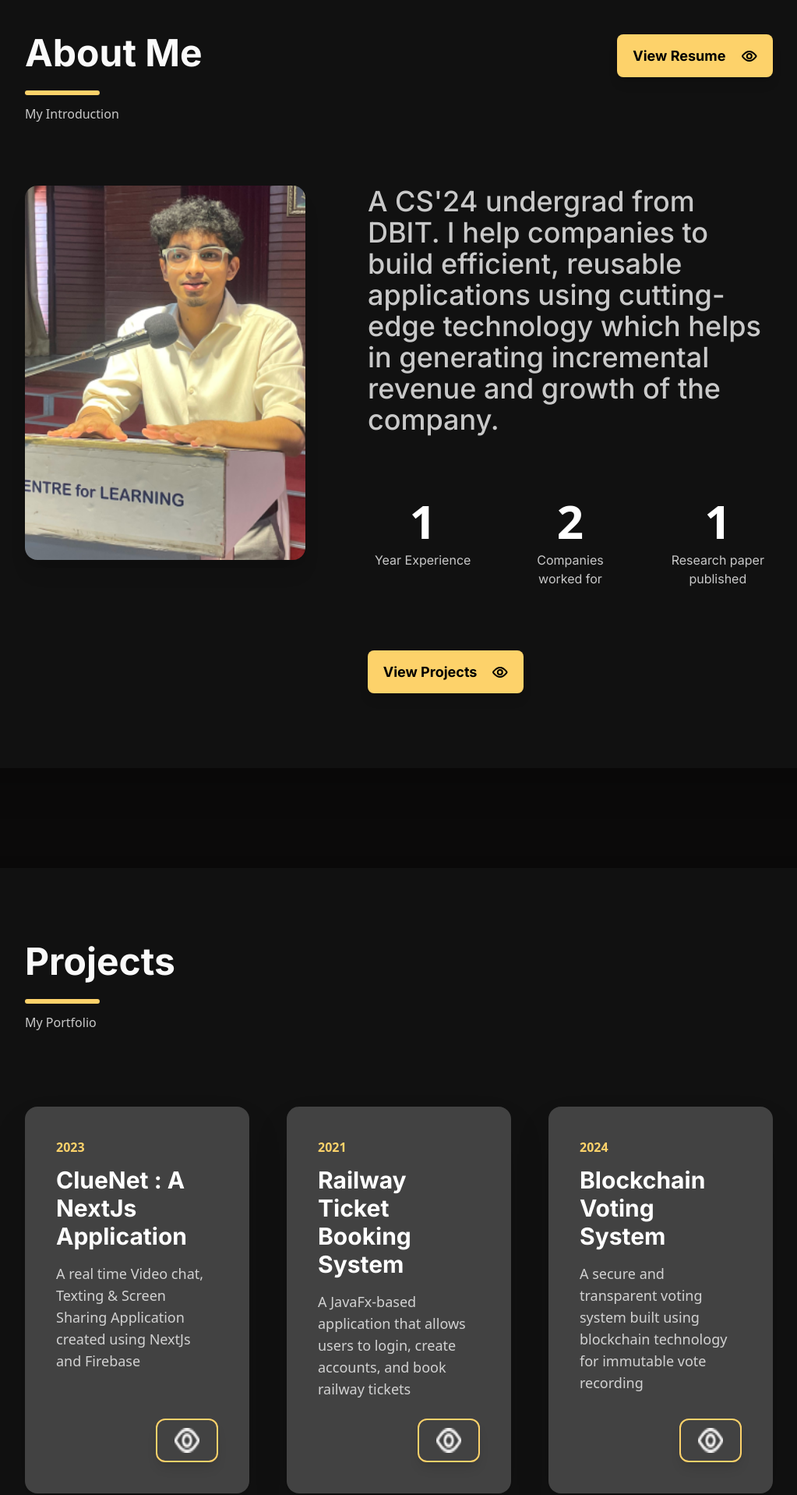
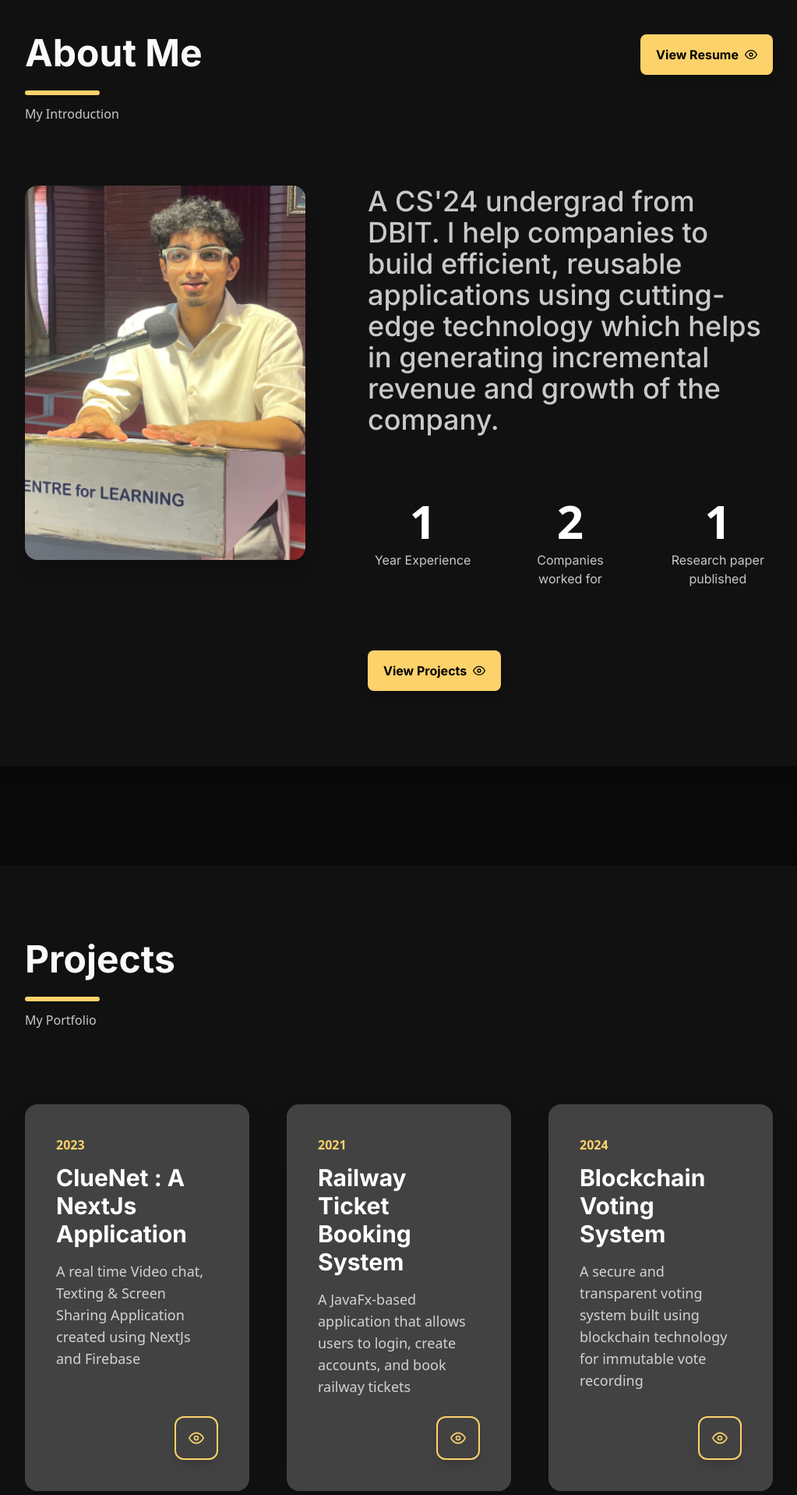
Before and after one commit to KevinGeejo/Portfolio_React, a React (Create React App) app: page / in a window 1280 px wide. Shown: the part 880-2797 px from the top of the page at 78% size, without its empty margins (128-1151 px from the left). Built offline with nearby package versions, Linux system fonts and the light colour scheme; the HTML template or start-up script is replaced by a standard one.

Commit message:
mobile refactor #2
bim bam boom

```diff
--- a/src/components/About.jsx
+++ b/src/components/About.jsx
@@ -19,32 +19,30 @@ const About = () => {
               My Introduction
             </p>
           </div>
+          <div className="flex justify-center sm:justify-end w-full sm:w-auto">
             <a
               target="_blank"
               rel="noopener noreferrer"
               href="https://drive.google.com/file/d/1kmoXo_sHbDmi4TcJD_y5eQ8MISDrMEBu/view?usp=sharing"
-            className="flex flex-nowrap items-center content-between justify-evenly bg-[#fdd26a] font-inter font-bold rounded-lg w-full sm:w-[180px] lg:w-[200px] h-[50px] lg:h-[55px] text-base lg:text-lg hover:bg-transparent hover:text-[#fdd26a] hover:border-2 hover:border-[#fdd26a] transition-all duration-300 shadow-lg hover:shadow-xl"
+              className="flex items-center gap-2 bg-[#fdd26a] font-inter font-semibold rounded-lg px-4 lg:px-5 h-[48px] lg:h-[52px] text-sm lg:text-base hover:bg-transparent hover:text-[#fdd26a] hover:border-2 hover:border-[#fdd26a] transition-all duration-300 shadow-lg hover:shadow-xl"
             >
               View Resume
               <svg
                 xmlns="http://www.w3.org/2000/svg"
-              width="20"
-              height="14"
-              viewBox="0 0 20 14"
+                width="16"
+                height="16"
+                viewBox="0 0 24 24"
                 fill="none"
-            >
-              <path
-                d="M9.77 10C11.4269 10 12.77 8.65685 12.77 7C12.77 5.34315 11.4269 4 9.77 4C8.11314 4 6.77 5.34315 6.77 7C6.77 8.65685 8.11314 10 9.77 10Z"
                 stroke="currentColor"
                 strokeWidth="2"
-              />
-              <path
-                d="M17.958 5.934C18.346 6.406 18.54 6.641 18.54 7C18.54 7.359 18.346 7.594 17.958 8.066C16.538 9.79 13.406 13 9.77 13C6.134 13 3.002 9.79 1.582 8.066C1.194 7.594 1 7.359 1 7C1 6.641 1.194 6.406 1.582 5.934C3.002 4.21 6.134 1 9.77 1C13.406 1 16.538 4.21 17.958 5.934Z"
-                stroke="currentColor"
-                strokeWidth="2"
-              />
+                strokeLinecap="round"
+                strokeLinejoin="round"
+              >
+                <path d="M1 12s4-8 11-8 11 8 11 8-4 8-11 8-11-8-11-8z"/>
+                <circle cx="12" cy="12" r="3"/>
               </svg>
             </a>
+          </div>
         </div>
 
         <div className="flex flex-col lg:flex-row items-center lg:items-start space-y-12 lg:space-y-0 lg:space-x-16 xl:space-x-20 mt-12 lg:mt-20">
@@ -95,25 +93,21 @@ const About = () => {
       smooth={true}
       offset={-80}
       duration={500}
-              className="flex flex-nowrap items-center content-between justify-evenly bg-[#fdd26a] font-inter font-bold rounded-lg w-full sm:w-[180px] lg:w-[200px] h-[50px] lg:h-[55px] text-base lg:text-lg hover:bg-transparent hover:text-[#fdd26a] hover:border-2 hover:border-[#fdd26a] transition-all duration-300 cursor-pointer shadow-lg hover:shadow-xl">
+              className="flex items-center gap-2 bg-[#fdd26a] font-inter font-semibold rounded-lg px-4 lg:px-5 h-[48px] lg:h-[52px] text-sm lg:text-base hover:bg-transparent hover:text-[#fdd26a] hover:border-2 hover:border-[#fdd26a] transition-all duration-300 cursor-pointer shadow-lg hover:shadow-xl">
                 View Projects
                 <svg
                   xmlns="http://www.w3.org/2000/svg"
-                  width="20"
-                  height="14"
-                  viewBox="0 0 20 14"
+                  width="16"
+                  height="16"
+                  viewBox="0 0 24 24"
                   fill="none"
-                >
-                  <path
-                    d="M9.77 10C11.4269 10 12.77 8.65685 12.77 7C12.77 5.34315 11.4269 4 9.77 4C8.11314 4 6.77 5.34315 6.77 7C6.77 8.65685 8.11314 10 9.77 10Z"
                   stroke="currentColor"
                   strokeWidth="2"
-                  />
-                  <path
-                    d="M17.958 5.934C18.346 6.406 18.54 6.641 18.54 7C18.54 7.359 18.346 7.594 17.958 8.066C16.538 9.79 13.406 13 9.77 13C6.134 13 3.002 9.79 1.582 8.066C1.194 7.594 1 7.359 1 7C1 6.641 1.194 6.406 1.582 5.934C3.002 4.21 6.134 1 9.77 1C13.406 1 16.538 4.21 17.958 5.934Z"
-                    stroke="currentColor"
-                    strokeWidth="2"
-                  />
+                  strokeLinecap="round"
+                  strokeLinejoin="round"
+                >
+                  <path d="M1 12s4-8 11-8 11 8 11 8-4 8-11 8-11-8-11-8z"/>
+                  <circle cx="12" cy="12" r="3"/>
                 </svg>
               </Link>
             </div>
--- a/src/components/Hero.jsx
+++ b/src/components/Hero.jsx
@@ -7,7 +7,7 @@ import { Link } from 'react-scroll';
 const Hero = () => {
   return (
 
-    <div id="hero" className="container mx-auto max-w-6xl px-4 sm:px-6 lg:px-8 min-h-[600px] lg:min-h-[700px] py-8 sm:py-12 lg:py-20 pt-20 lg:pt-28">
+    <div id="hero" className="container mx-auto max-w-6xl px-4 sm:px-6 lg:px-8 min-h-[600px] lg:min-h-[700px] py-8 sm:py-12 lg:py-20 pt-32 sm:pt-36 lg:pt-28">
       <div className="text-white flex flex-col items-center justify-center relative h-full">
           <div className='hidden lg:flex flex-col justify-between absolute left-4 xl:left-12 top-1/2 transform -translate-y-1/2 w-[30px] h-[170px] drop-shadow-[0_5px_35px_rgba(250,250,250,0.15)]'>
              <a target="_blank" rel="noopener noreferrer" href='https://www.linkedin.com/in/kevin-geejo/' className="hover:scale-110 transition-transform">
--- a/src/components/Project.jsx
+++ b/src/components/Project.jsx
@@ -1,5 +1,4 @@
 import React from 'react';
-import eye from '../assets/img/eye.png';
 
 const Project = () => {
   return (
@@ -30,8 +29,22 @@ const Project = () => {
               </p>
             </div>
             <div className="flex justify-end">
-              <a target="_blank" rel="noopener noreferrer" href="https://github.com/KevinGeejo/ClueNet" className="flex border-2 w-16 h-12 lg:w-20 lg:h-14 rounded-xl justify-center items-center border-[#fdd26a] hover:bg-[#fdd26a] hover:scale-110 transition-all duration-300 shadow-lg hover:shadow-xl">
-                <img src={eye} alt="View project" className="w-6 h-6 lg:w-8 lg:h-8" />
+              <a target="_blank" rel="noopener noreferrer" href="https://github.com/KevinGeejo/ClueNet" className="flex border-2 w-12 h-12 lg:w-14 lg:h-14 rounded-xl justify-center items-center border-[#fdd26a] hover:bg-[#fdd26a] hover:scale-110 transition-all duration-300 shadow-lg hover:shadow-xl group">
+                <svg
+                  xmlns="http://www.w3.org/2000/svg"
+                  width="20"
+                  height="20"
+                  viewBox="0 0 24 24"
+                  fill="none"
+                  stroke="currentColor"
+                  strokeWidth="2"
+                  strokeLinecap="round"
+                  strokeLinejoin="round"
+                  className="text-[#fdd26a] group-hover:text-black"
+                >
+                  <path d="M1 12s4-8 11-8 11 8 11 8-4 8-11 8-11-8-11-8z"/>
+                  <circle cx="12" cy="12" r="3"/>
+                </svg>
               </a>
             </div>
           </div>
@@ -47,8 +60,22 @@ const Project = () => {
               </p>
             </div>
             <div className="flex justify-end">
-              <a target="_blank" rel="noopener noreferrer" href="https://github.com/KevinGeejo/Railway-Ticket-Booking-System-JavaFx-main" className="flex border-2 w-16 h-12 lg:w-20 lg:h-14 rounded-xl justify-center items-center border-[#fdd26a] hover:bg-[#fdd26a] hover:scale-110 transition-all duration-300 shadow-lg hover:shadow-xl">
-                <img src={eye} alt="View project" className="w-6 h-6 lg:w-8 lg:h-8" />
+              <a target="_blank" rel="noopener noreferrer" href="https://github.com/KevinGeejo/Railway-Ticket-Booking-System-JavaFx-main" className="flex border-2 w-12 h-12 lg:w-14 lg:h-14 rounded-xl justify-center items-center border-[#fdd26a] hover:bg-[#fdd26a] hover:scale-110 transition-all duration-300 shadow-lg hover:shadow-xl group">
+                <svg
+                  xmlns="http://www.w3.org/2000/svg"
+                  width="20"
+                  height="20"
+                  viewBox="0 0 24 24"
+                  fill="none"
+                  stroke="currentColor"
+                  strokeWidth="2"
+                  strokeLinecap="round"
+                  strokeLinejoin="round"
+                  className="text-[#fdd26a] group-hover:text-black"
+                >
+                  <path d="M1 12s4-8 11-8 11 8 11 8-4 8-11 8-11-8-11-8z"/>
+                  <circle cx="12" cy="12" r="3"/>
+                </svg>
               </a>
             </div>
           </div>
@@ -64,8 +91,22 @@ const Project = () => {
               </p>
             </div>
             <div className="flex justify-end">
-              <a target="_blank" rel="noopener noreferrer" href="https://github.com/KevinGeejo/Blockchain_Voting_System" className="flex border-2 w-16 h-12 lg:w-20 lg:h-14 rounded-xl justify-center items-center border-[#fdd26a] hover:bg-[#fdd26a] hover:scale-110 transition-all duration-300 shadow-lg hover:shadow-xl">
-                <img src={eye} alt="View project" className="w-6 h-6 lg:w-8 lg:h-8" />
+              <a target="_blank" rel="noopener noreferrer" href="https://github.com/KevinGeejo/Blockchain_Voting_System" className="flex border-2 w-12 h-12 lg:w-14 lg:h-14 rounded-xl justify-center items-center border-[#fdd26a] hover:bg-[#fdd26a] hover:scale-110 transition-all duration-300 shadow-lg hover:shadow-xl group">
+                <svg
+                  xmlns="http://www.w3.org/2000/svg"
+                  width="20"
+                  height="20"
+                  viewBox="0 0 24 24"
+                  fill="none"
+                  stroke="currentColor"
+                  strokeWidth="2"
+                  strokeLinecap="round"
+                  strokeLinejoin="round"
+                  className="text-[#fdd26a] group-hover:text-black"
+                >
+                  <path d="M1 12s4-8 11-8 11 8 11 8-4 8-11 8-11-8-11-8z"/>
+                  <circle cx="12" cy="12" r="3"/>
+                </svg>
               </a>
             </div>
           </div>
```
Also changed, not shown: src/components/Navbar.jsx (+59 -24 lines). Lines whose indentation alone changed are shown as unchanged.
